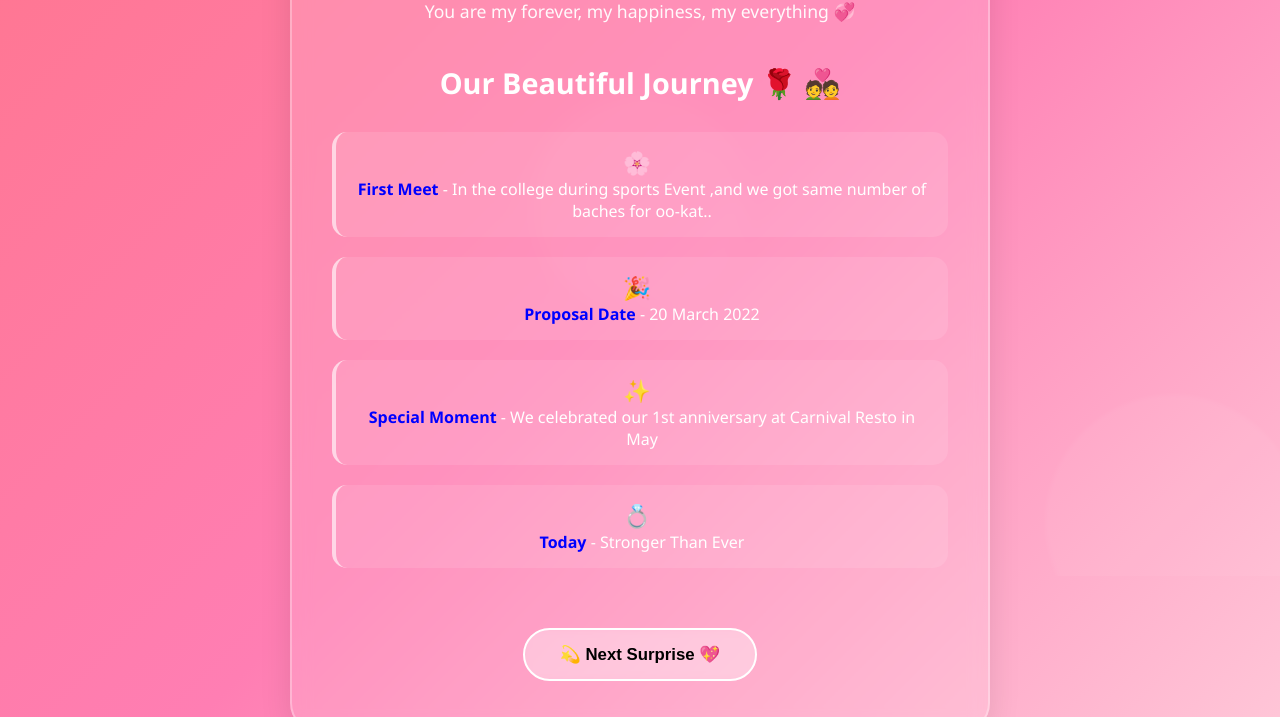
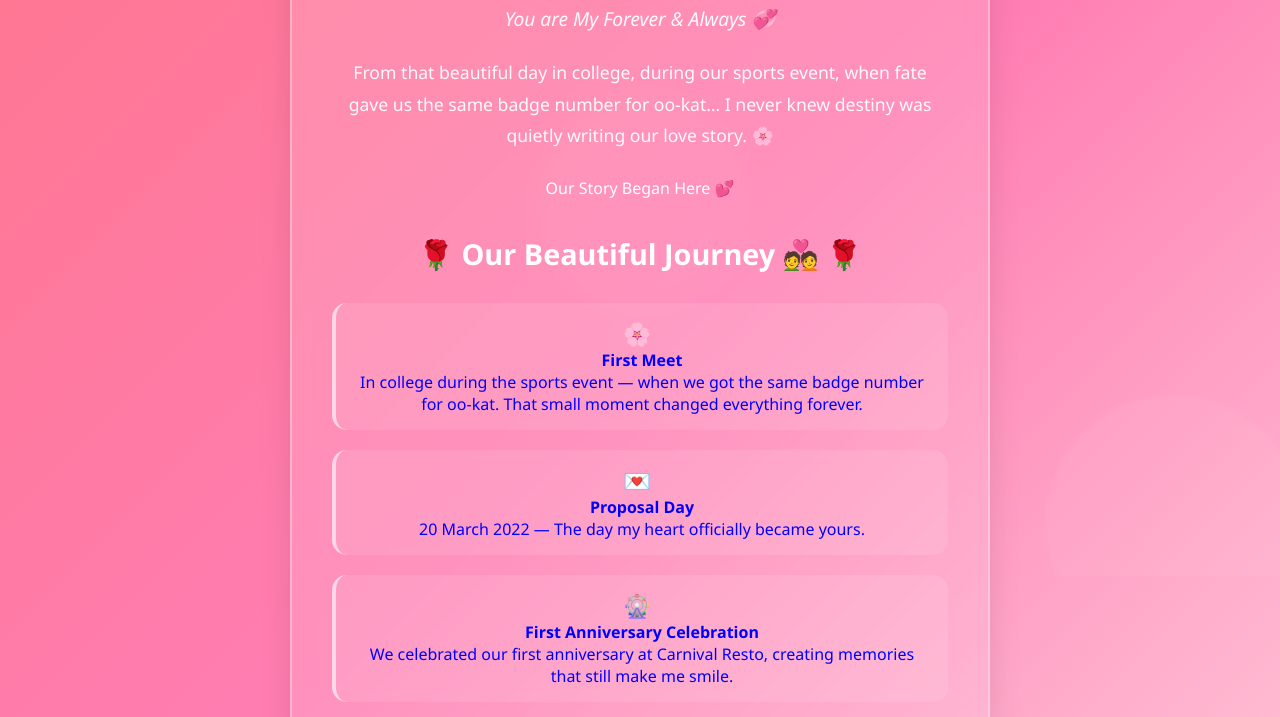
Before and after one commit to RasikaTelase/Project, a plain HTML site: page journey.html in a window 1280 px wide. Shown: the part 224-941 px from the top of the page. Drawn offline with Linux system fonts and the light colour scheme.

Commit message:
Revise anniversary journey page with new content
Updated the content and structure of the anniversary page, enhancing the emotional narrative and adding a poster section.

```diff
--- a/journey.html
+++ b/journey.html
@@ -7,43 +7,79 @@
 </head>
 
 <body class="page2">
+
+      <!-- Decorative Background -->
       <div class="background-decoration"></div>
 
       <div class="container">
             <div class="content-box">
-                  <h1 class="glow">Happy Anniversary 🎉</h1>
-                  <p class="subtitle">My Love, My Forever...</p>
+
+                  <!-- Romantic Header -->
+                  <h1 class="glow">Happy Anniversary My Love ❤️</h1>
+                  <p class="subtitle">You are My Forever & Always 💞</p>
 
                   <p class="message">
-                        You are my forever, my happiness, my everything 💞
+                        From that beautiful day in college, during our sports event,
+                        when fate gave us the same badge number for oo-kat…
+                        I never knew destiny was quietly writing our love story. 🌸
                   </p>
 
-                  <h2 class="journey-title">Our Beautiful Journey 🌹 💑</h2>
+                  <!-- Poster Section -->
+                  <div class="journey-poster">
+                        <!-- <img src="img1.jpeg" alt="Our Love Story"> -->
+                        <div class="poster-text">Our Story Began Here 💕</div>
+                  </div>
+
+                  <!-- Journey Section -->
+                  <h2 class="journey-title">🌹 Our Beautiful Journey 💑 🌹</h2>
 
                   <div class="timeline">
+
                         <div class="timeline-item">
                               <span class="timeline-icon">🌸</span>
-                              <p><strong>First Meet</strong> - In the college during sports Event ,and we got same number of baches for oo-kat..</p>
+                              <p style="color: blue;">
+                                    <strong>First Meet</strong><br>
+                                    In college during the sports event —
+                                    when we got the same badge number for oo-kat.
+                                    That small moment changed everything forever.
+                              </p>
                         </div>
+
                         <div class="timeline-item">
-                              <span class="timeline-icon">🎉</span>
-                              <p><strong>Proposal Date</strong> - 20 March 2022 </p>
+                              <span class="timeline-icon">💌</span>
+                              <p style="color: blue;">
+                                    <strong>Proposal Day</strong><br>
+                                    20 March 2022 — The day my heart officially became yours.
+                              </p>
                         </div>
+
                         <div class="timeline-item">
-                              <span class="timeline-icon">✨</span>
-                              <p><strong>Special Moment</strong> - We celebrated our 1st anniversary at Carnival Resto in May</p>
+                              <span class="timeline-icon">🎡</span>
+                              <p style="color: blue;">
+                                    <strong>First Anniversary Celebration</strong><br>
+                                    We celebrated our first anniversary at Carnival Resto,
+                                    creating memories that still make me smile.
+                              </p>
                         </div>
+
                         <div class="timeline-item">
                               <span class="timeline-icon">💍</span>
-                              <p><strong>Today</strong> - Stronger Than Ever</p>
+                              <p style="color: blue;">
+                                    <strong>Today</strong><br>
+                                    Stronger, deeper, and more in love than ever before.
+                              </p>
                         </div>
+
                   </div>
 
-                  <button class="btn-primary" onclick="nextPage('message.html')">💫 Next Surprise 💖</button>
+                  <!-- Next Button (SAFE LINK METHOD) -->
+                  <a href="message.html" class="btn-primary">
+                        💫 Next Surprise 💖
+                  </a>
+
             </div>
       </div>
 
-      <script src="script.js"></script>
 </body>
 
 </html>
```
